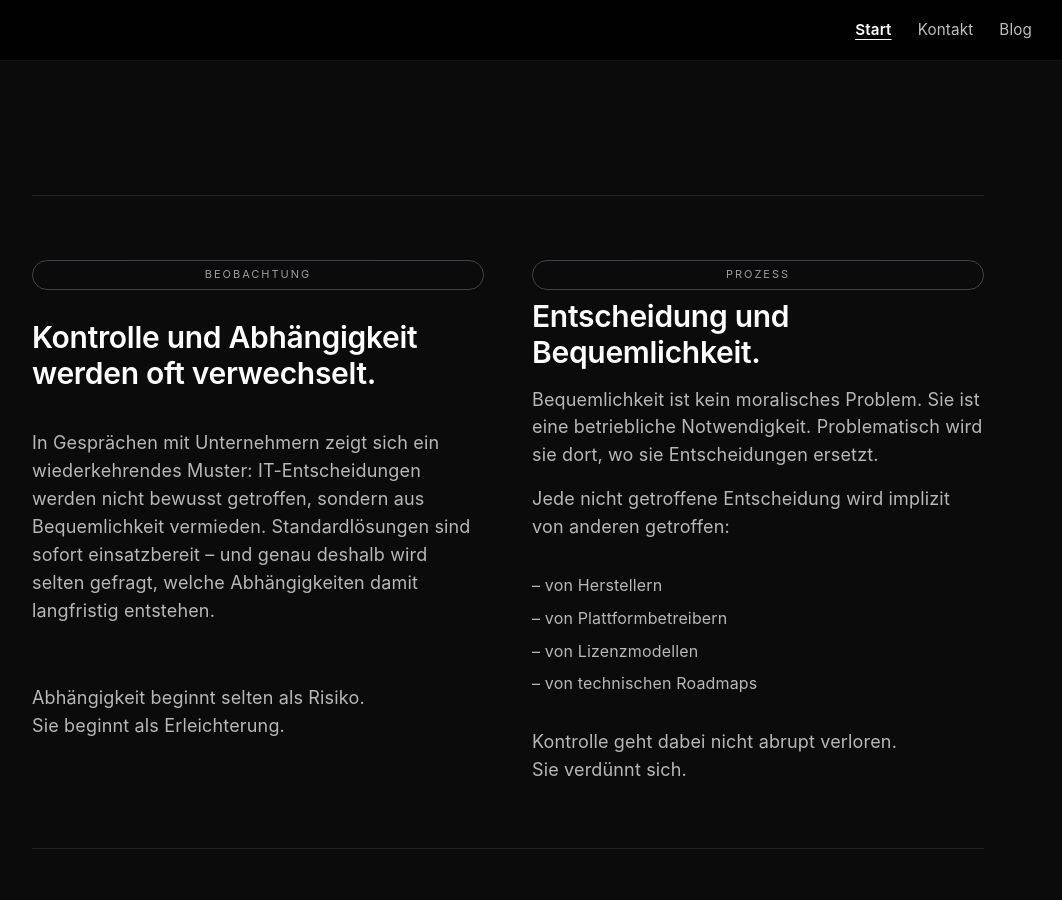
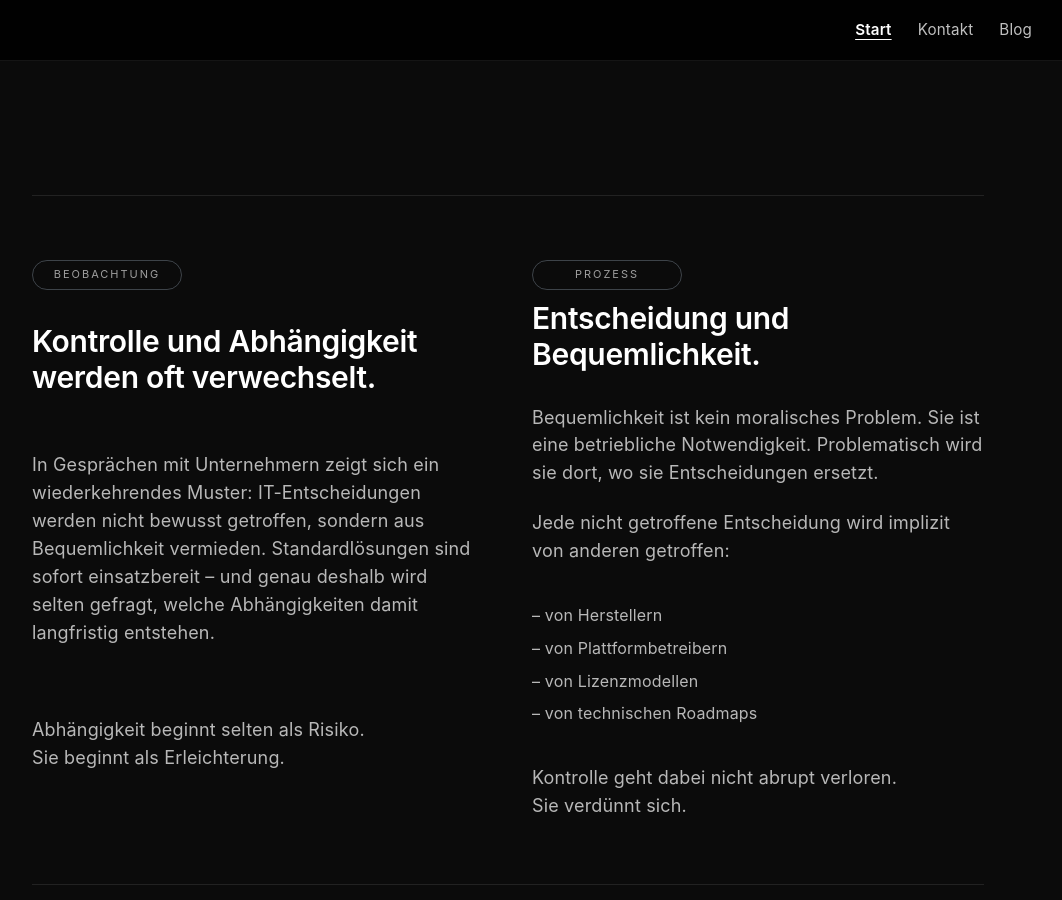
Before and after one commit to freedata-coop/freedata-coop.github.io, a Jekyll site: the page built from index.md, in a window 1280 px wide and 900 px high, scrolled down 660 px. Shown: the whole window, without its empty margins (132-1194 px from the left). Built offline with Jekyll 4.4.1, drawn with Linux system fonts in a browser that asks for light colours.

Commit message:
(feat): edit css

```diff
--- a/assets/custom.css
+++ b/assets/custom.css
@@ -92,12 +92,13 @@ p{
 
 /* Labels */
 .label{
-  display:inline-flex;
+  display:flex;
   align-items:center;
   justify-content:center;
-  min-width: 140px;
-  padding:6px 14px;
+  width: 150px;                 /* fix */
+  height: 30px;
   color: var(--mode-accent);
+  padding: 0;
   border:1px solid var(--line);
   border-radius:999px;
   border-color: var(--mode-accent);
@@ -105,9 +106,9 @@ p{
   letter-spacing:.18em;
   text-transform:uppercase;
   color:var(--muted);
-  height: 30px;
   opacity:.85;
 }
+
 
 /* Grid */
 .grid{
@@ -128,12 +129,16 @@ p{
 
 .head{
   display:grid;
-  gap:8px; /* bewusst kleiner */
+  gap:10px;
+}
+
+.head h2 {
+  margin-bottom: 10px;
 }
 
 .stack{
   display:grid;
-  gap:16px;
+  gap:22px;
 }
 
 /* Divider */
```
